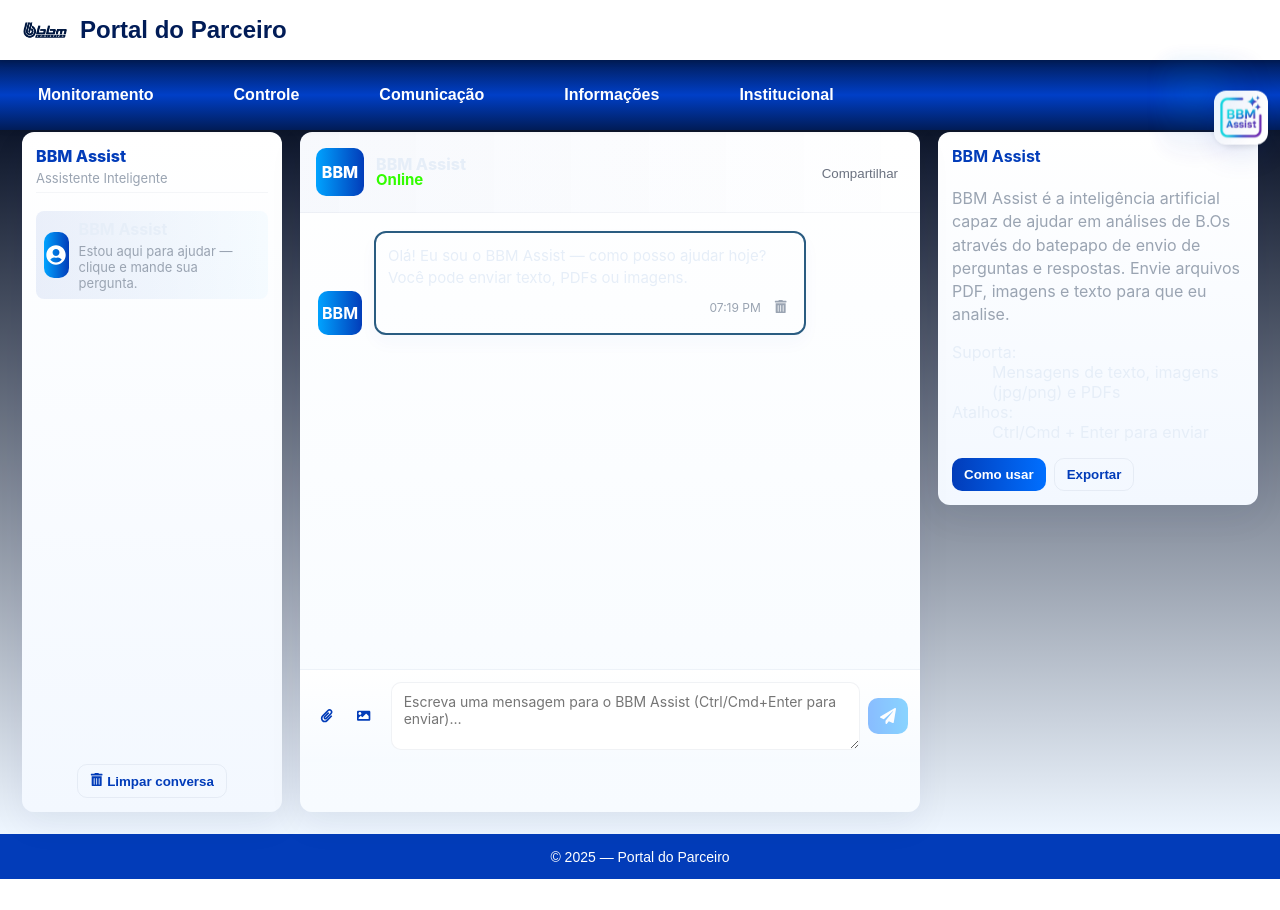
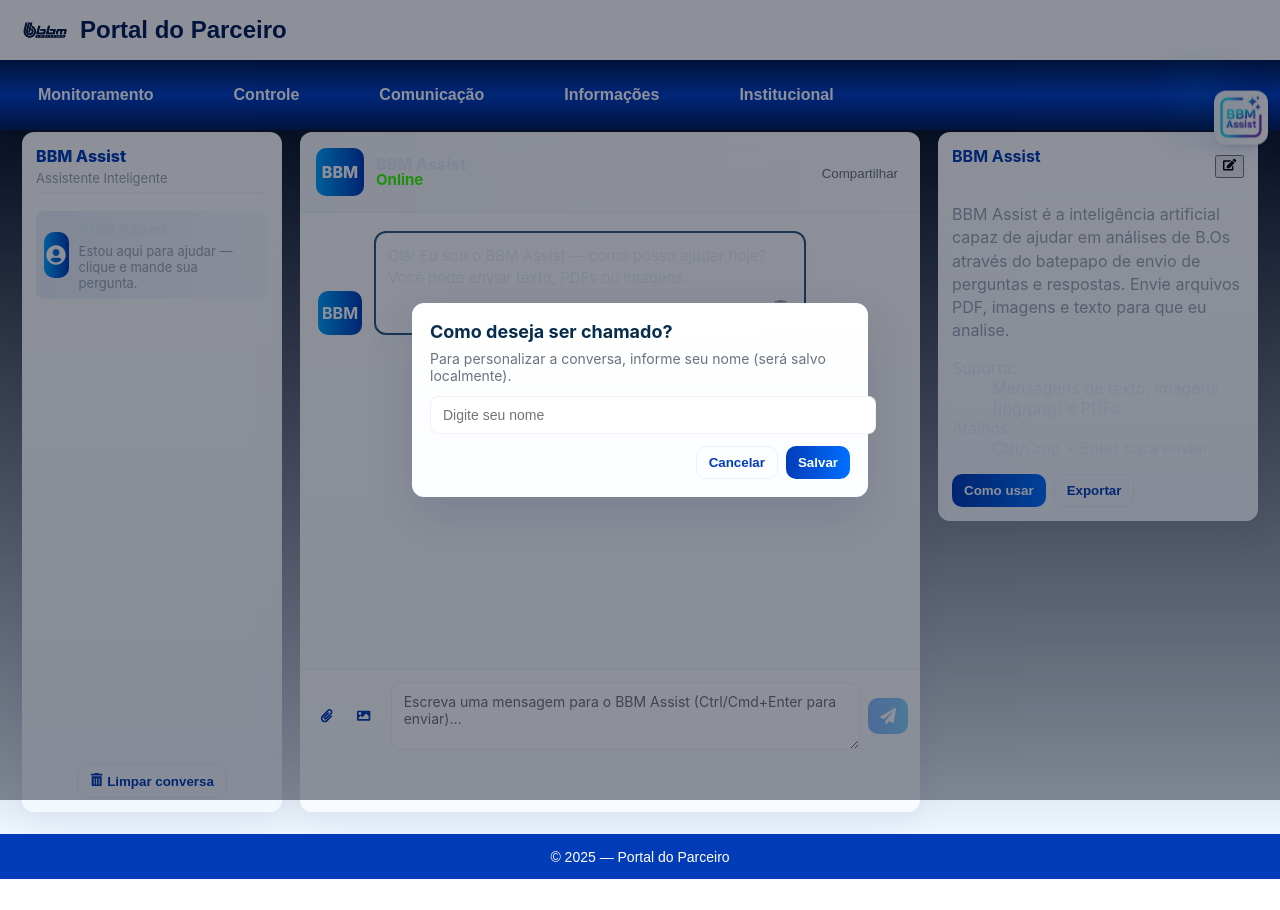
Before and after one commit to gamebos-collab/portaldoparceiro, a React (Create React App) app: page /bbmassist in a window 1280 px wide. Built offline with nearby package versions, Linux system fonts and the light colour scheme.

Commit message:
ajustess

```diff
--- a/src/pages/Bbmassist.css
+++ b/src/pages/Bbmassist.css
@@ -482,6 +482,57 @@
   font-weight: 700;
 }
 
+/* Name prompt modal styles (added) */
+.bbm-nameprompt-overlay {
+  position: fixed;
+  inset: 0;
+  display: flex;
+  align-items: center;
+  justify-content: center;
+  z-index: 2200;
+  background: rgba(4, 10, 28, 0.45);
+}
+
+.bbm-nameprompt {
+  width: 420px;
+  max-width: calc(100% - 40px);
+  background: linear-gradient(180deg, #ffffff, #fbfdff);
+  border-radius: 12px;
+  padding: 18px;
+  box-shadow: 0 20px 48px rgba(3, 32, 85, 0.12);
+  color: #072d4d;
+}
+
+.bbm-nameprompt h3 {
+  margin: 0 0 8px 0;
+  font-size: 18px;
+}
+
+.bbm-nameprompt p {
+  margin: 0 0 12px 0;
+  color: #6b7280;
+  font-size: 14px;
+}
+
+.bbm-nameprompt input {
+  width: 100%;
+  padding: 10px 12px;
+  border-radius: 8px;
+  border: 1px solid rgba(3, 32, 85, 0.06);
+  margin-bottom: 12px;
+  font-size: 14px;
+}
+
+.bbm-nameprompt-actions {
+  display: flex;
+  justify-content: flex-end;
+  gap: 8px;
+}
+
+.bbm-nameprompt .btn-ghost {
+  padding: 8px 12px;
+}
+
 /* Responsive adjustments */
 @media (max-width: 1100px) {
   .bbmassist-page {
--- a/src/pages/Bbmassist.js
+++ b/src/pages/Bbmassist.js
@@ -8,25 +8,26 @@
   FaTrashAlt,
   FaSpinner,
   FaUserCircle,
+  FaEdit,
 } from "react-icons/fa";
 import "./Bbmassist.css";
 
 /**
  * Bbmassist Chat (UI inspirado no Microsoft Teams)
  *
- * Recursos implementados:
- * - Janela de conversa com cabeçalho (BBM Assist), histórico de mensagens
- * - Enviar mensagens de texto
- * - Enviar arquivos: imagens (preview in-line) e PDFs (link / thumbnail)
- * - Drag & drop de arquivos sobre a área de mensagem
- * - Rascunho persistido no localStorage (por aba)
- * - Simulação de resposta da IA (com "digitando..." e resposta por setTimeout) — substitua pela sua API
- * - Acessibilidade básica e visual fiel à paleta azul/amarelo já usada no projeto
+ * Implementações adicionadas:
+ * - leitura/uso do nome do usuário do dispositivo (quando disponível) / fallback para prompt.
+ * - substituição do rótulo "EU" pelo nome (iniciais) do usuário.
+ * - persistência do nome do usuário em localStorage.
+ * - botão para editar nome no painel direito.
+ * - preservado todo comportamento pré-existente (envio texto, anexos, drag&drop, persistência do chat).
  *
- * Uso: cole como src/pages/Bbmassist.js e o CSS (arquivo abaixo) como src/pages/Bbmassist.css
+ * Cole este arquivo substituindo o existente bbmassist-chat.js
  */
 
+/* keys/localStorage */
 const STORAGE_KEY = "bbmassist_chat_history_v1";
+const STORAGE_NAME_KEY = "bbm_user_name";
 
 function formatTime(ts = Date.now()) {
   const d = new Date(ts);
@@ -35,6 +36,76 @@
 
 function makeId() {
   return Math.random().toString(36).slice(2, 9);
+}
+
+function initialsFromName(name) {
+  if (!name) return "EU";
+  const parts = name.trim().split(/\s+/);
+  if (parts.length === 1) return parts[0].slice(0, 2).toUpperCase();
+  return (parts[0][0] + parts[parts.length - 1][0]).toUpperCase();
+}
+
+/* Tenta detectar um nome do usuário do dispositivo / ambiente */
+function detectDeviceUsername() {
+  try {
+    // 1) valor explicitamente injetado pela aplicação (recomendado em Electron)
+    if (typeof window !== "undefined" && window.__BBM_USERNAME__) {
+      const v = String(window.__BBM_USERNAME__);
+      if (v && v.trim()) return v.trim();
+    }
+
+    // 2) ambiente Node/Electron onde process.env pode estar acessível no renderer
+    if (typeof process !== "undefined" && process && process.env) {
+      const env = process.env;
+      const candidate = env.USERNAME || env.USER || env.LOGNAME;
+      if (candidate && candidate.trim()) return String(candidate).trim();
+    }
+
+    // 3) se o preload definiu uma prop específica (ex.: window.electronAPI)
+    if (
+      typeof window !== "undefined" &&
+      window.electronAPI &&
+      window.electronAPI.username
+    ) {
+      return String(window.electronAPI.username).trim();
+    }
+  } catch (e) {
+    // ignore - browsers will throw for process access etc.
+  }
+  return null;
+}
+
+/* Modal para pedir o nome do usuário (caso não detectado) */
+function NamePrompt({ defaultName, onSave, onCancel }) {
+  const [val, setVal] = useState(defaultName || "");
+  return (
+    <div className="bbm-nameprompt-overlay" role="dialog" aria-modal="true">
+      <div className="bbm-nameprompt">
+        <h3>Como deseja ser chamado?</h3>
+        <p>
+          Para personalizar a conversa, informe seu nome (será salvo
+          localmente).
+        </p>
+        <input
+          aria-label="Seu nome"
+          placeholder="Digite seu nome"
+          value={val}
+          onChange={(e) => setVal(e.target.value)}
+        />
+        <div className="bbm-nameprompt-actions">
+          <button className="btn-ghost" onClick={() => onCancel && onCancel()}>
+            Cancelar
+          </button>
+          <button
+            className="btn-primary"
+            onClick={() => onSave(val.trim() || "Você")}
+          >
+            Salvar
+          </button>
+        </div>
+      </div>
+    </div>
+  );
 }
 
 export default function Bbmassist() {
@@ -59,6 +130,21 @@
   const [isTyping, setIsTyping] = useState(false);
   const [uploading, setUploading] = useState(false);
   const [dragOver, setDragOver] = useState(false);
+
+  // user name detection / persistence
+  const [userName, setUserName] = useState(() => {
+    try {
+      const detected = detectDeviceUsername();
+      if (detected) return detected;
+    } catch {}
+    try {
+      const ls = localStorage.getItem(STORAGE_NAME_KEY);
+      if (ls) return ls;
+    } catch {}
+    return null;
+  });
+  const [showNamePrompt, setShowNamePrompt] = useState(false);
+
   const fileInputRef = useRef(null);
   const messagesEndRef = useRef(null);
 
@@ -77,6 +163,14 @@
   }, [messages]);
 
   useEffect(() => {
+    // if username not available, show prompt after small delay
+    if (!userName) {
+      const t = setTimeout(() => setShowNamePrompt(true), 600);
+      return () => clearTimeout(t);
+    }
+  }, [userName]);
+
+  useEffect(() => {
     // keyboard shortcut: Ctrl+Enter to send
     const handler = (e) => {
       if ((e.ctrlKey || e.metaKey) && e.key === "Enter") {
@@ -85,7 +179,8 @@
     };
     window.addEventListener("keydown", handler);
     return () => window.removeEventListener("keydown", handler);
-  }, [input]);
+    // eslint-disable-next-line react-hooks/exhaustive-deps
+  }, [input, messages, userName]);
 
   const pushMessage = (msg) => {
     setMessages((cur) => [...cur, msg]);
@@ -94,7 +189,10 @@
   const simulateAssistantReply = (userText, attachments = []) => {
     setIsTyping(true);
     // simulate "thinking/typing" time based on length
-    const delay = Math.min(2200 + userText.length * 20, 6000);
+    const delay = Math.min(
+      2200 + (userText ? userText.length * 20 : 400),
+      6000
+    );
 
     setTimeout(() => {
       // simple echo + metadata; replace with API call to AI
@@ -134,6 +232,7 @@
       text,
       time: Date.now(),
       attachments: [],
+      senderName: userName || "Você",
     };
     pushMessage(msg);
     setInput("");
@@ -173,6 +272,7 @@
           : input.trim() || "",
       time: Date.now(),
       attachments: processed,
+      senderName: userName || "Você",
     };
     pushMessage(msg);
     setInput("");
@@ -291,8 +391,29 @@
     );
   };
 
+  /* Save user name (persist) */
+  const saveUserName = (name) => {
+    const final = name && name.trim() ? name.trim() : null;
+    if (final) {
+      setUserName(final);
+      try {
+        localStorage.setItem(STORAGE_NAME_KEY, final);
+      } catch {}
+    }
+    setShowNamePrompt(false);
+  };
+
   return (
     <div className="bbmassist-page">
+      {/* Name prompt when name not detected */}
+      {showNamePrompt && !userName && (
+        <NamePrompt
+          defaultName=""
+          onSave={(v) => saveUserName(v || "Você")}
+          onCancel={() => setShowNamePrompt(false)}
+        />
+      )}
+
       <aside className="bbm-left">
         <div className="bbm-left-header">
           <div className="bbm-left-title">BBM Assist</div>
@@ -359,9 +480,19 @@
                 m.role === "user" ? "from-user" : "from-assistant"
               }`}
             >
-              <div className="msg-avatar" aria-hidden>
+              <div
+                className="msg-avatar"
+                aria-hidden
+                title={
+                  m.role === "user"
+                    ? m.senderName || userName || "Você"
+                    : "BBM Assist"
+                }
+              >
                 {m.role === "user" ? (
-                  <div className="avatar-user">EU</div>
+                  <div className="avatar-user">
+                    {initialsFromName(m.senderName || userName || "Você")}
+                  </div>
                 ) : (
                   <div className="avatar-assistant">BBM</div>
                 )}
@@ -483,7 +614,23 @@
 
       <aside className="bbm-right">
         <div className="bbm-right-card">
-          <h4>BBM Assist</h4>
+          <div
+            style={{
+              display: "flex",
+              justifyContent: "space-between",
+              alignItems: "center",
+            }}
+          >
+            <h4>BBM Assist</h4>
+            <button
+              title="Editar nome de usuário"
+              className="icon-edit"
+              onClick={() => setShowNamePrompt(true)}
+              aria-label="Editar nome"
+            >
+              <FaEdit />
+            </button>
+          </div>
           <p>
             BBM Assist é a inteligência artificial capaz de ajudar em análises
             de B.Os através do batepapo de envio de perguntas e respostas. Envie
```
